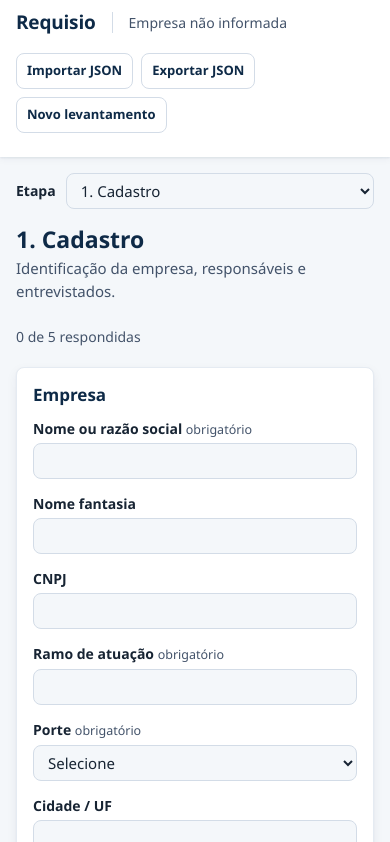
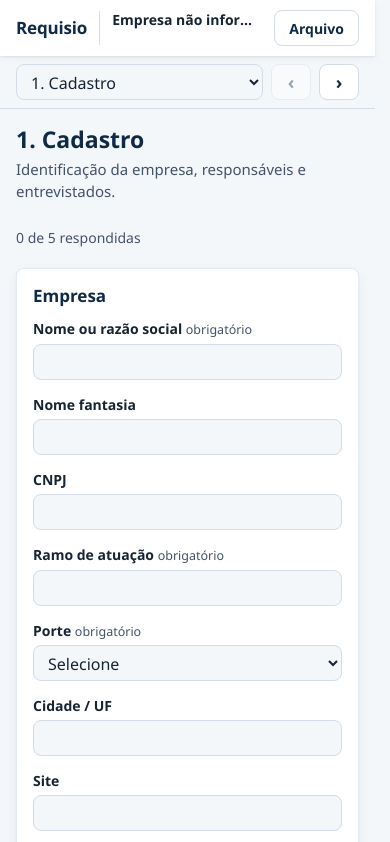
Before and after one commit to JaissonTallison/Requisio, a plain HTML site: page index.html in a window 390 px wide. Shown: the top 842 px of the page. Drawn offline with Linux system fonts and the light colour scheme.

Commit message:
fix(layout): estabiliza responsividade em tablet e celular
- Barra superior com altura fixa; ações no menu "Arquivo" em telas estreitas
- Seletor de etapa fixo abaixo do topo, com setas de anterior/próxima
- Altura baseada na área visível do celular (svh) e espaço da barra de rolagem reservado
- Campos com 16 px no celular e tablet para evitar zoom automático do iPhone
- Rolagem estável enquanto o campo de texto cresce na digitação

Co-Authored-By: Claude Opus 5.5 <noreply@anthropic.com>

```diff
--- a/css/estilos.css
+++ b/css/estilos.css
@@ -1,5 +1,6 @@
 /* Requisio — identidade: azul-marinho, branco e detalhes em azul */
 :root {
+  --topo-h: 56px;
   --marinho: #0e2a47;
   --marinho-2: #17395d;
   --marinho-3: #22486f;
@@ -21,9 +22,11 @@
 }
 
 * { box-sizing: border-box; }
-html { -webkit-text-size-adjust: 100%; }
+html { -webkit-text-size-adjust: 100%; scrollbar-gutter: stable; }
 body {
   margin: 0;
+  overflow-x: clip;
+  -webkit-tap-highlight-color: transparent;
   font-family: var(--fonte);
   font-size: 15px;
   line-height: 1.5;
@@ -33,19 +36,22 @@ body {
 h1, h2, h3 { margin: 0; line-height: 1.25; }
 button, input, select, textarea { font: inherit; color: inherit; }
 
-/* ---------- Barra superior ---------- */
+/* ---------- Barra superior (altura fixa em qualquer largura) ---------- */
 .topo {
-  position: sticky; top: 0; z-index: 10;
+  position: sticky; top: 0; z-index: 20;
   display: flex; align-items: center; gap: 16px;
-  min-height: 56px; padding: 8px 24px;
+  height: var(--topo-h); padding: 0 24px;
   background: var(--branco);
   box-shadow: 0 1px 2px rgb(14 42 71 / 0.08), 0 2px 8px rgb(14 42 71 / 0.05);
 }
-.topo-marca { font-size: 19px; font-weight: 700; color: var(--marinho); letter-spacing: -0.01em; }
-.topo-empresa { font-size: 14px; color: var(--texto-2); padding-left: 16px; border-left: 1px solid var(--borda); white-space: nowrap; overflow: hidden; text-overflow: ellipsis; max-width: 28ch; }
-.topo-status { margin-left: auto; font-size: 12.5px; color: var(--texto-2); text-align: right; }
+.topo-marca { flex: none; font-size: 19px; font-weight: 700; color: var(--marinho); letter-spacing: -0.01em; }
+.topo-info { flex: 1; min-width: 0; padding-left: 16px; border-left: 1px solid var(--borda); line-height: 1.3; }
+.topo-empresa, .topo-status { white-space: nowrap; overflow: hidden; text-overflow: ellipsis; }
+.topo-empresa { font-size: 14px; font-weight: 600; color: var(--texto); }
+.topo-status { font-size: 12.5px; color: var(--texto-2); min-height: 1.3em; }
 .topo-status.erro { color: var(--erro); font-weight: 600; }
-.topo-acoes { display: flex; gap: 8px; flex-wrap: wrap; }
+.topo-acoes { flex: none; display: flex; gap: 8px; }
+.topo .topo-menu-btn { display: none; flex: none; }
 
 /* ---------- Botões ---------- */
 .btn {
@@ -63,12 +69,19 @@ button, input, select, textarea { font: inherit; color: inherit; }
 :focus-visible { outline: 2px solid var(--azul); outline-offset: 2px; }
 
 /* ---------- Layout ---------- */
-.layout { display: grid; grid-template-columns: 264px minmax(0, 1fr); min-height: calc(100vh - 56px); }
+.layout {
+  display: grid; grid-template-columns: 264px minmax(0, 1fr);
+  min-height: calc(100vh - var(--topo-h));
+  min-height: calc(100svh - var(--topo-h));
+}
 
 .etapas {
   background: var(--marinho); color: var(--branco);
   padding: 20px 12px;
-  position: sticky; top: 56px; height: calc(100vh - 56px); overflow-y: auto;
+  position: sticky; top: var(--topo-h);
+  height: calc(100vh - var(--topo-h));
+  height: calc(100svh - var(--topo-h));
+  overflow-y: auto; overscroll-behavior: contain;
 }
 .nav-prog { padding: 0 12px 16px; margin-bottom: 8px; border-bottom: 1px solid var(--marinho-3); }
 .nav-prog span { display: block; font-size: 12.5px; color: var(--nav-texto-2); }
@@ -219,26 +232,49 @@ input[type="checkbox"] { width: 16px; height: 16px; border-radius: 2px; accent-c
 
 /* ---------- Responsivo ---------- */
 @media (max-width: 1100px) {
-  .topo { flex-wrap: wrap; padding: 8px 16px; }
-  .topo-status { order: 4; width: 100%; margin-left: 0; text-align: left; }
+  .topo { padding: 0 16px; gap: 12px; }
   .principal { padding: 20px 20px 40px; }
 }
 @media (max-width: 900px) {
   .layout { grid-template-columns: minmax(0, 1fr); }
   .etapas { display: none; }
-  .topo { position: static; }
-  .seletor-etapa { display: flex; align-items: center; gap: 10px; margin-bottom: 16px; }
+  /* Ações do topo viram um menu para a barra não quebrar linha */
+  .topo { position: sticky; }
+  .topo .topo-menu-btn { display: inline-flex; }
+  .topo-acoes {
+    display: none; position: absolute; top: calc(var(--topo-h) - 4px); right: 12px;
+    flex-direction: column; gap: 6px; padding: 8px; min-width: 210px;
+    background: var(--branco); border: 1px solid var(--borda); border-radius: var(--raio);
+    box-shadow: 0 8px 24px rgb(14 42 71 / 0.16);
+  }
+  .topo-acoes.aberto { display: flex; }
+  .topo-acoes .btn { justify-content: flex-start; width: 100%; }
+  /* Barra de etapas fixa logo abaixo do topo */
+  .seletor-etapa {
+    display: flex; align-items: center; gap: 8px;
+    position: sticky; top: var(--topo-h); z-index: 15;
+    margin: -20px -20px 16px; padding: 8px 20px;
+    background: var(--fundo); border-bottom: 1px solid var(--borda);
+  }
   .seletor-etapa label { font-weight: 600; font-size: 14px; }
-  .topo-empresa { max-width: 50vw; }
+  .seletor-etapa select { flex: 1; min-width: 0; }
+  .seletor-etapa .btn { flex: none; width: 40px; padding: 0; font-size: 18px; }
+  .seletor-etapa .btn:disabled { opacity: 0.4; cursor: default; }
+  /* Evita o zoom automático do iPhone ao tocar nos campos */
+  input[type="text"], input[type="date"], select, textarea { font-size: 16px; }
+  .item-meta select { font-size: 14px; }
 }
 @media (max-width: 640px) {
+  .topo-marca { font-size: 17px; }
+  .topo-info { padding-left: 12px; }
+  .seletor-etapa { margin: -16px -16px 16px; padding: 8px 16px; }
+  .seletor-etapa label { display: none; }
   .principal { padding: 16px 16px 32px; }
   .painel { padding: 16px; }
   .doc { padding: 16px; }
   .pag-cab { flex-direction: column; }
   .pag-cab h1, .doc-cab h1 { font-size: 23px; }
   .pag-cab-dir { justify-content: flex-start; }
-  .topo-acoes .btn { padding: 0 10px; font-size: 13px; }
   .pessoas-cab { display: none; }
   .pessoas-linha { grid-template-columns: minmax(0, 1fr); padding-bottom: 10px; border-bottom: 1px solid var(--borda-2); }
   .pessoas-linha .btn-link { justify-self: start; }
--- a/index.html
+++ b/index.html
@@ -9,9 +9,12 @@
 <body>
   <header class="topo">
     <div class="topo-marca">Requisio</div>
-    <div class="topo-empresa" id="topoEmpresa"></div>
-    <div class="topo-status" id="statusSalvo" aria-live="polite"></div>
-    <div class="topo-acoes">
+    <div class="topo-info">
+      <div class="topo-empresa" id="topoEmpresa"></div>
+      <div class="topo-status" id="statusSalvo" aria-live="polite"></div>
+    </div>
+    <button type="button" class="btn btn-sec topo-menu-btn" data-acao="menu" aria-expanded="false" aria-controls="topoAcoes">Arquivo</button>
+    <div class="topo-acoes" id="topoAcoes">
       <button type="button" class="btn btn-sec" data-acao="importar">Importar JSON</button>
       <button type="button" class="btn btn-sec" data-acao="exportar">Exportar JSON</button>
       <button type="button" class="btn btn-sec" data-acao="novo">Novo levantamento</button>
--- a/js/app.js
+++ b/js/app.js
@@ -36,6 +36,7 @@
 
   function mostrarStatus(txt, erro) {
     statusSalvo.textContent = txt;
+    statusSalvo.title = txt;
     statusSalvo.classList.toggle('erro', !!erro);
   }
 
@@ -180,7 +181,9 @@
     const p = progressoEtapa(et);
     const seletor = '<div class="seletor-etapa nao-imprimir"><label for="selEtapa">Etapa</label><select id="selEtapa">' +
       R.ETAPAS.map((e, i) => '<option value="' + e.id + '"' + (e.id === et.id ? ' selected' : '') + '>' + (i + 1) + '. ' + esc(e.titulo) + '</option>').join('') +
-      '</select></div>';
+      '</select>' +
+      '<button type="button" class="btn btn-sec" aria-label="Etapa anterior" title="Etapa anterior"' + (idx > 0 ? ' data-acao="ir" data-etapa="' + R.ETAPAS[idx - 1].id + '"' : ' disabled') + '>‹</button>' +
+      '<button type="button" class="btn btn-sec" aria-label="Próxima etapa" title="Próxima etapa"' + (idx < R.ETAPAS.length - 1 ? ' data-acao="ir" data-etapa="' + R.ETAPAS[idx + 1].id + '"' : ' disabled') + '>›</button></div>';
     let dir = '';
     if (p) dir = '<span class="pag-prog" id="progEtapa">' + p.feitas + ' de ' + p.total + ' respondidas</span>';
     if (et.tipo === 'diagnostico' && estado.diagnostico) {
@@ -370,9 +373,12 @@
   }
 
   /* ================= Edição ================= */
+  /* Cresce o campo conforme o texto sem deixar a página pular durante a digitação. */
   function ajustarAltura(el) {
+    const y = window.scrollY;
     el.style.height = 'auto';
     el.style.height = el.scrollHeight + 2 + 'px';
+    if (window.scrollY !== y) window.scrollTo(0, y);
   }
 
   function aoEditar(e) {
@@ -524,7 +530,18 @@
     }
   };
 
+  /* Menu "Arquivo" do topo em telas estreitas */
+  const topoAcoes = document.getElementById('topoAcoes');
+  const menuBtn = document.querySelector('.topo-menu-btn');
+  function menuAberto(abrir) {
+    topoAcoes.classList.toggle('aberto', abrir);
+    menuBtn.setAttribute('aria-expanded', String(abrir));
+  }
+  ACOES.menu = () => menuAberto(!topoAcoes.classList.contains('aberto'));
+  document.addEventListener('keydown', (e) => { if (e.key === 'Escape') menuAberto(false); });
+
   document.addEventListener('click', (e) => {
+    if (!e.target.closest('.topo-menu-btn')) menuAberto(false);
     const b = e.target.closest('[data-acao]');
     if (!b || b.disabled) return;
     const fn = ACOES[b.dataset.acao];
```
